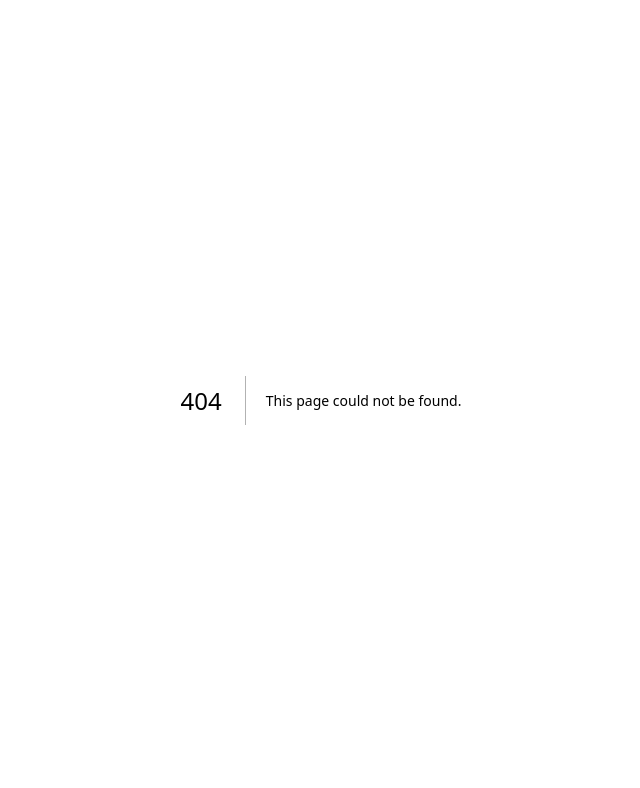
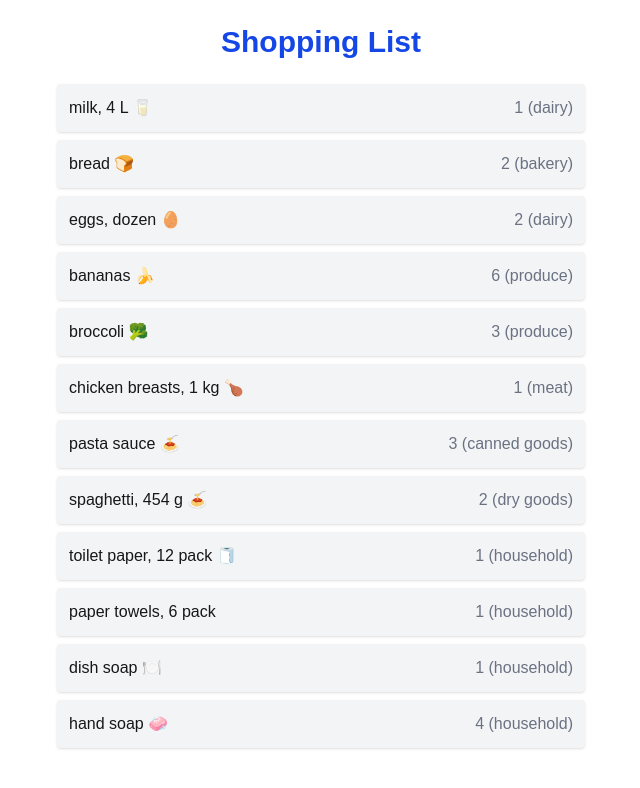
Before and after one commit to josephkhalilkafeke/cprg306-assignments, a Next.js app: page /week-3 in a window 1280 px wide. Before the commit this address had no page. Shown: the top 788 px of the page, without its empty margins (319-959 px from the left). Built offline with nearby package versions, Linux system fonts and the light colour scheme.

Commit message:
Week 3: Shopping list assignment

```diff
--- a/app/layout.js
+++ b/app/layout.js
@@ -12,7 +12,7 @@ const geistMono = Geist_Mono({
 });
 
 export const metadata = {
-  title: "Create Next App",
+  title: "Shopping List",
   description: "Generated by create next app",
 };
 
--- a/app/page.js
+++ b/app/page.js
@@ -1,15 +1,19 @@
 import Link from "next/link";
-
 export default function Home() {
  return (
-    <main style={{ padding: "2rem", fontFamily: "sans-serif" }}>
+<main style={{ padding: "2rem", textAlign: "center" }}>
 <h1>CPRG 306: Web Development 2 - Assignments</h1>
-
 <p>
-        Go to <Link href="/week-2">Week 2 Page</Link>
+<Link href="/week-2" className="text-blue-600 hover:underline">
+         Go to Week 2 Page
+</Link>
 </p>
-
-      <p>Additional Information: This page links to week-2 assignments.</p>
+<p>
+<Link href="/week-3" className="text-blue-600 hover:underline">
+         Go to Week 3 Page
+</Link>
+</p>
+<p>Additional Information: This page links to week-2 and week-3 assignments.</p>
 </main>
  );
 }
--- /dev/null
+++ b/app/week-3/item-list.js
@@ -0,0 +1,56 @@
+// /app/week-3/item-list.js
+
+import Item from "./item";
+
+export default function ItemList() {
+
+  const items = [
+
+    { name: "milk, 4 L 🥛", quantity: 1, category: "dairy" },
+
+    { name: "bread 🍞", quantity: 2, category: "bakery" },
+
+    { name: "eggs, dozen 🥚", quantity: 2, category: "dairy" },
+
+    { name: "bananas 🍌", quantity: 6, category: "produce" },
+
+    { name: "broccoli 🥦", quantity: 3, category: "produce" },
+
+    { name: "chicken breasts, 1 kg 🍗", quantity: 1, category: "meat" },
+
+    { name: "pasta sauce 🍝", quantity: 3, category: "canned goods" },
+
+    { name: "spaghetti, 454 g 🍝", quantity: 2, category: "dry goods" },
+
+    { name: "toilet paper, 12 pack 🧻", quantity: 1, category: "household" },
+
+    { name: "paper towels, 6 pack", quantity: 1, category: "household" },
+
+    { name: "dish soap 🍽️", quantity: 1, category: "household" },
+
+    { name: "hand soap 🧼", quantity: 4, category: "household" },
+
+  ];
+
+  return (
+<ul>
+
+      {items.map((item, index) => (
+<Item
+
+          key={index}
+
+          name={item.name}
+
+          quantity={item.quantity}
+
+          category={item.category}
+
+        />
+
+      ))}
+</ul>
+
+  );
+
+}
--- /dev/null
+++ b/app/week-3/item.js
@@ -0,0 +1,9 @@
+
+export default function Item({ name, quantity, category }) {
+ return (
+<li className="flex justify-between items-center bg-gray-100 dark:bg-gray-800 rounded p-3 mb-2 shadow-sm">
+<span className="font-medium">{name}</span>
+<span className="text-gray-500">{quantity} ({category})</span>
+</li>
+ );
+}
--- /dev/null
+++ b/app/week-3/page.js
@@ -0,0 +1,11 @@
+import ItemList from "./item-list";
+export default function Page() {
+ return (
+<main className="max-w-xl mx-auto p-6">
+<h1 className="text-3xl font-bold text-center mb-6 text-blue-700">
+       Shopping List
+</h1>
+<ItemList />
+</main>
+ );
+}
```
Lines whose indentation alone changed are shown as unchanged.
